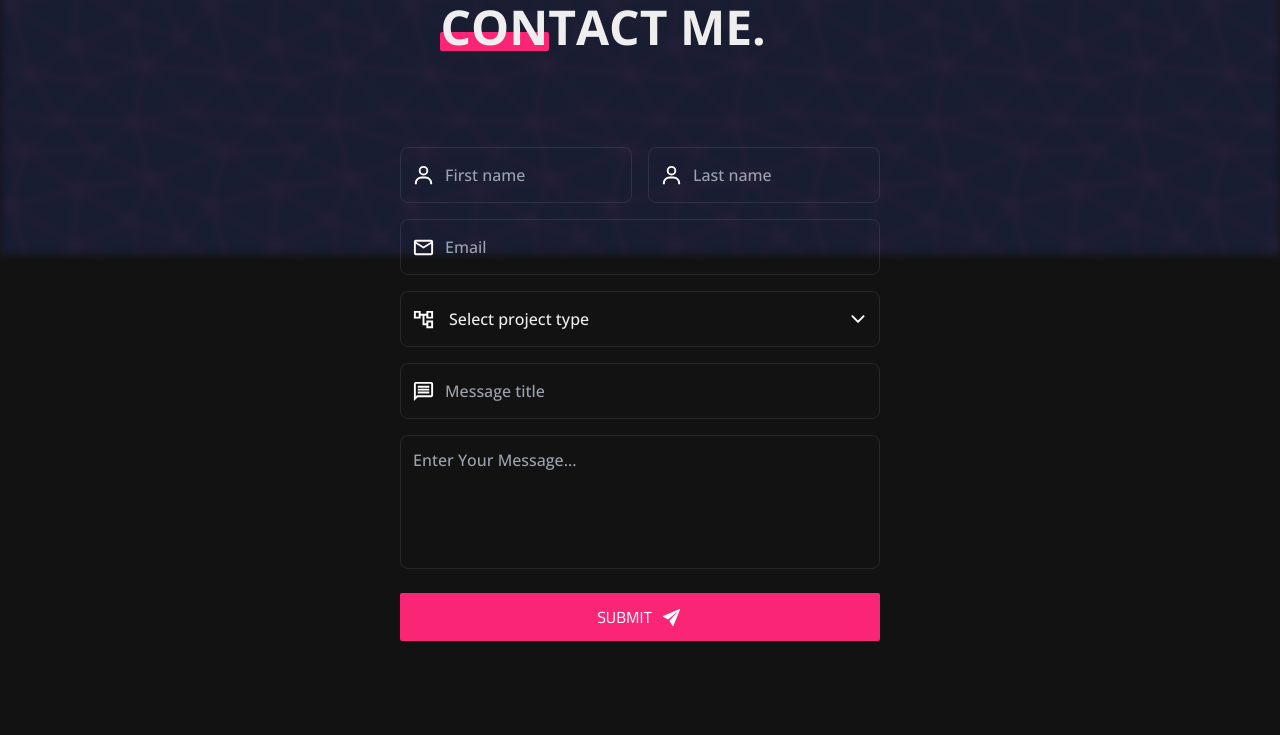
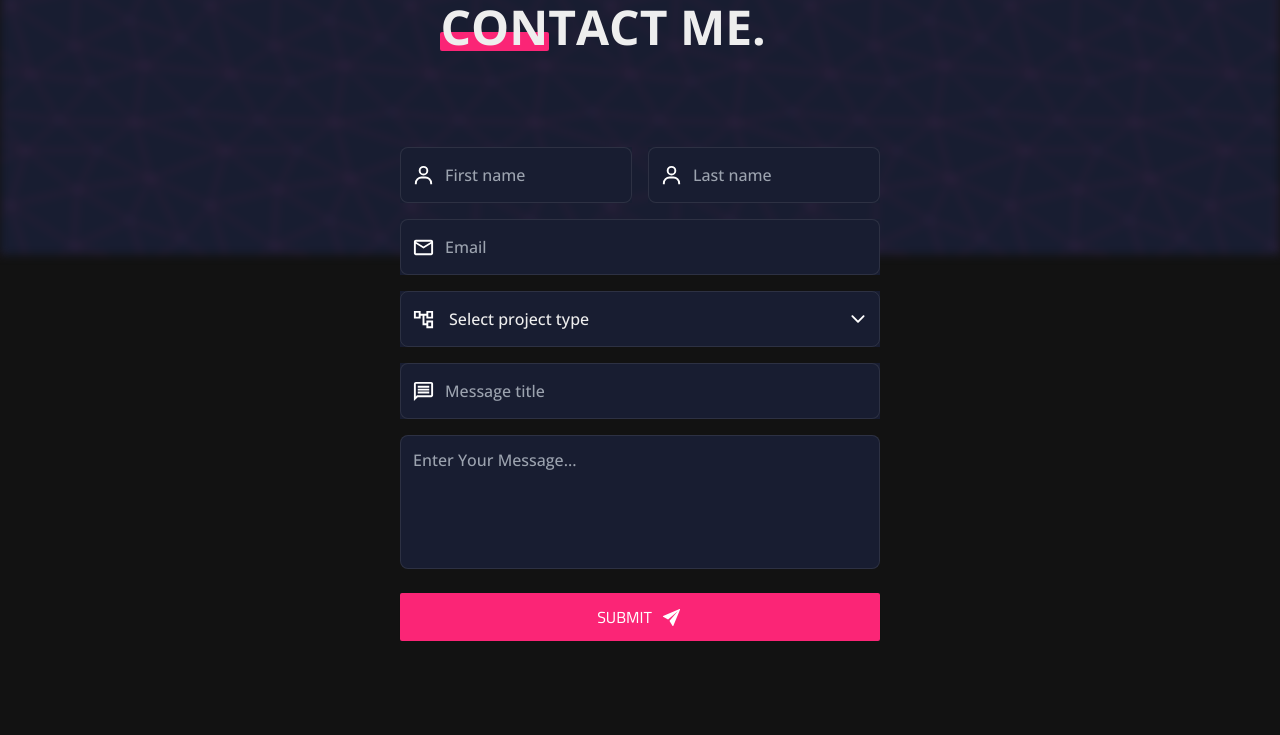
Before and after one commit to YousefAboAisha/Resume, a Next.js app: page /contact in a window 1280 px wide. Shown: the part 545-1280 px from the top of the page. Built offline with nearby package versions, Linux system fonts and the light colour scheme.

Commit message:
Changed Input, select and textarea styles and fixed button rounded styiling

```diff
--- a/Components/Footer.tsx
+++ b/Components/Footer.tsx
@@ -7,7 +7,7 @@ import FooterCard from "./UI/FooterCard"
 
 const Footer = () => {
   return (
-    <footer className="relative container grid grid-cols-1 lg:grid-cols-2 mt-24 mb-12 p-6 gap-4 text-text_light dark:text-text_dark bg-background_light dark:bg-background_dark border-dark border rounded-lg shadow-lg">
+    <footer className="relative container grid grid-cols-1 lg:grid-cols-2 mt-24 mb-12 p-6 gap-4 text-text_light dark:text-text_dark bg-background_light dark:bg-background_dark border dark:border-dark rounded-lg shadow-lg">
       <div className="flex flex-col gap-6">
         {FooterData.map((elem, index) => {
           return (
--- a/Components/UI/Input.tsx
+++ b/Components/UI/Input.tsx
@@ -8,7 +8,7 @@ type InputProps = {
 
 const Input = ({ value, placeholder, style, icon, ...rest }: InputProps) => {
   return (
-    <div className="relative">
+    <div className="relative dark:bg-background_dark bg-background_light ">
       <div className="absolute flex justify-center p-2 rounded-l-md items-center left-1 top-[50%] translate-y-[-50%] h-full border-none outline-none text-text_light dark:text-white">
         {icon}
       </div>
@@ -16,8 +16,7 @@ const Input = ({ value, placeholder, style, icon, ...rest }: InputProps) => {
       <input
         value={value}
         {...rest}
-        className={`h-[56px] pl-11 border border-light dark:border-dark text-text_light dark:text-text_dark rounded-[8px] outline-none duration-300 w-full focus:valid:border-primary focus:border-primary dark:focus:border-primary
-      disabled:cursor-not-allowed bg-transparent ${style}`}
+        className={`h-[56px] pl-11 border border-light dark:border-dark text-text_light dark:text-text_dark rounded-[8px] outline-none duration-300 w-full focus:valid:border-primary focus:border-primary dark:focus:border-primary disabled:cursor-not-allowed dark:bg-background_dark bg-background_light ${style}`}
         placeholder={placeholder}
         required
       />
--- a/Components/UI/LinkButton.tsx
+++ b/Components/UI/LinkButton.tsx
@@ -9,7 +9,7 @@ const LinkButton = ({ title, icon, href, style, ...rest }: LinkButtonProps) => {
   return (
     <a
       href={href}
-      className={`flex flex-row gap-2 items-center font-secondary relative uppercase bg-primary text-white w-full py-[10px] outline-none justify-center disabled:opacity-70 disabled:cursor-not-allowed cursor-pointer transition shadow-sm rounded-sm ${style} rounded-md border-transparent border-[1px] hover:bg-primary_hover hover:border-[1px] duration-500`}
+      className={`flex flex-row gap-2 items-center font-secondary relative uppercase bg-primary text-white w-full py-[10px] outline-none justify-center disabled:opacity-70 disabled:cursor-not-allowed cursor-pointer transition shadow-sm rounded-md border-transparent border-[1px] hover:bg-primary_hover hover:border-[1px] duration-500 ${style}`}
       {...rest}
     >
       {title} {icon}
--- a/Components/UI/ProjectCard.tsx
+++ b/Components/UI/ProjectCard.tsx
@@ -24,7 +24,7 @@ const ProjectCard = ({
   return (
     <div
       className="group relative flex flex-col border border-light dark:border-dark
-     rounded-md shadow-lg"
+     rounded-md shadow-lg dark:bg-background_dark bg-background_light"
     >
       <div className="relative w-full border-b border-light dark:border-dark h-[200px] overflow-hidden duration-300 ">
         <CustomImage
--- a/Components/UI/Select.tsx
+++ b/Components/UI/Select.tsx
@@ -15,7 +15,7 @@ const Select = ({ title, options, icon, style, ...rest }: SelectProps) => {
   const [IsActive, setIsActive] = useState(false)
 
   return (
-    <div className="relative">
+    <div className="relative dark:bg-background_dark bg-background_light">
       <div className="absolute flex justify-center p-2 rounded-l-md items-center left-1 top-[50%] translate-y-[-50%] h-full border-none outline-none text-text_light dark:text-white">
         {icon}
       </div>
@@ -28,9 +28,9 @@ const Select = ({ title, options, icon, style, ...rest }: SelectProps) => {
           } duration-300 text-text_light dark:text-white`}
         />
       </div>
+
       <select
-        className={`relative h-[56px] pl-12 border border-light dark:border-dark text-text_light dark:text-text_dark rounded-[8px] outline-none duration-300 w-full focus:valid:border-primary focus:border-primary
-      disabled:cursor-not-allowed bg-transparent cursor-pointer ${style}`}
+        className={`relative h-[56px] pl-12 border border-light dark:border-dark text-text_light dark:text-text_dark rounded-[8px] outline-none duration-300 w-full focus:valid:border-primary focus:border-primary disabled:cursor-not-allowed bg-transparent cursor-pointer ${style}`}
         {...rest}
         onFocus={() => setIsActive(true)}
         onBlur={() => setIsActive(false)}
@@ -43,7 +43,7 @@ const Select = ({ title, options, icon, style, ...rest }: SelectProps) => {
           return (
             <option
               key={elem.id}
-              className="dark:background_dark background_dark_light p-2"
+              className="dark:bg-background_dark bg-background_light p-2"
               value={elem.id}
               onChange={() => setIsActive(false)}
             >
--- a/Components/UI/TextArea.tsx
+++ b/Components/UI/TextArea.tsx
@@ -9,8 +9,7 @@ const TextArea = ({ placeholder, style, ...rest }: TextAreaProps) => {
   return (
     <textarea
       {...rest}
-      className={`px-3 pt-3 border border-light dark:border-dark text-text_light dark:text-text_dark rounded-[8px] outline-none duration-300 w-full focus:valid:border-primary focus:border-primary dark:focus:border-primary
-      disabled:cursor-not-allowed bg-transparent resize-none ${style}`}
+      className={`px-3 pt-3 border border-light dark:border-dark text-text_light dark:text-text_dark rounded-[8px] outline-none duration-300 w-full focus:valid:border-primary focus:border-primary dark:focus:border-primary disabled:cursor-not-allowed resize-none dark:bg-background_dark bg-background_light ${style}`}
       placeholder={placeholder}
       rows={5}
     ></textarea>
```
